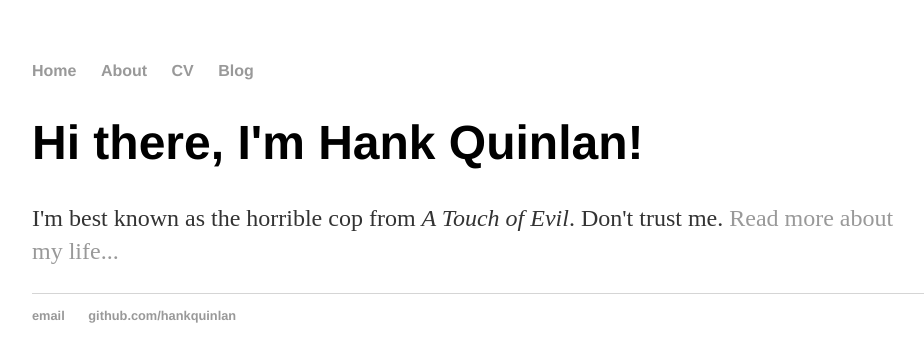
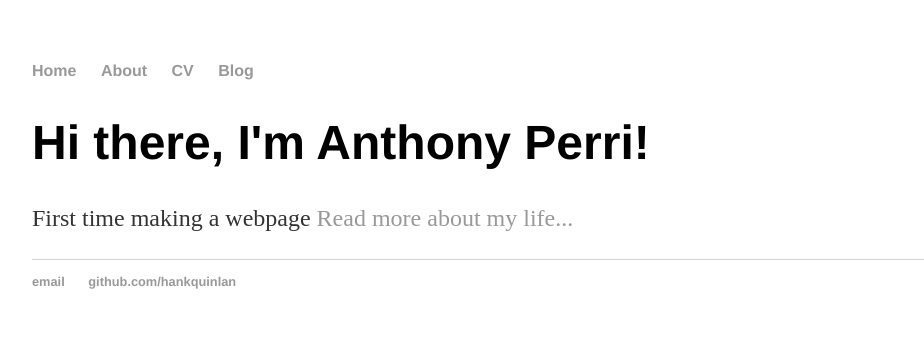
Before and after one commit to AnthonyEPerri/AnthonyEPerri.github.io, a Jekyll site: the page built from index.html, in a window 1280 px wide. Shown: the top 362 px of the page, without its empty margins (160-1084 px from the left). Built offline with Jekyll 4.4.1, drawn with Linux system fonts in a browser that asks for light colours.

Commit message:
Update index.html

```diff
--- a/index.html
+++ b/index.html
@@ -1,9 +1,9 @@
 ---
 layout: default
-title: Hank Quinlan, Horrible Cop
+title: Anthony Perri, Engineer
 ---
 
 		<div class="blurb">
-			<h1>Hi there, I'm Hank Quinlan!</h1>
-			<p>I'm best known as the horrible cop from <em>A Touch of Evil</em>. Don't trust me. <a href="/about">Read more about my life...</a></p>
+			<h1>Hi there, I'm Anthony Perri!</h1>
+			<p>First time making a webpage <a href="/about">Read more about my life...</a></p>
 		</div>
```
